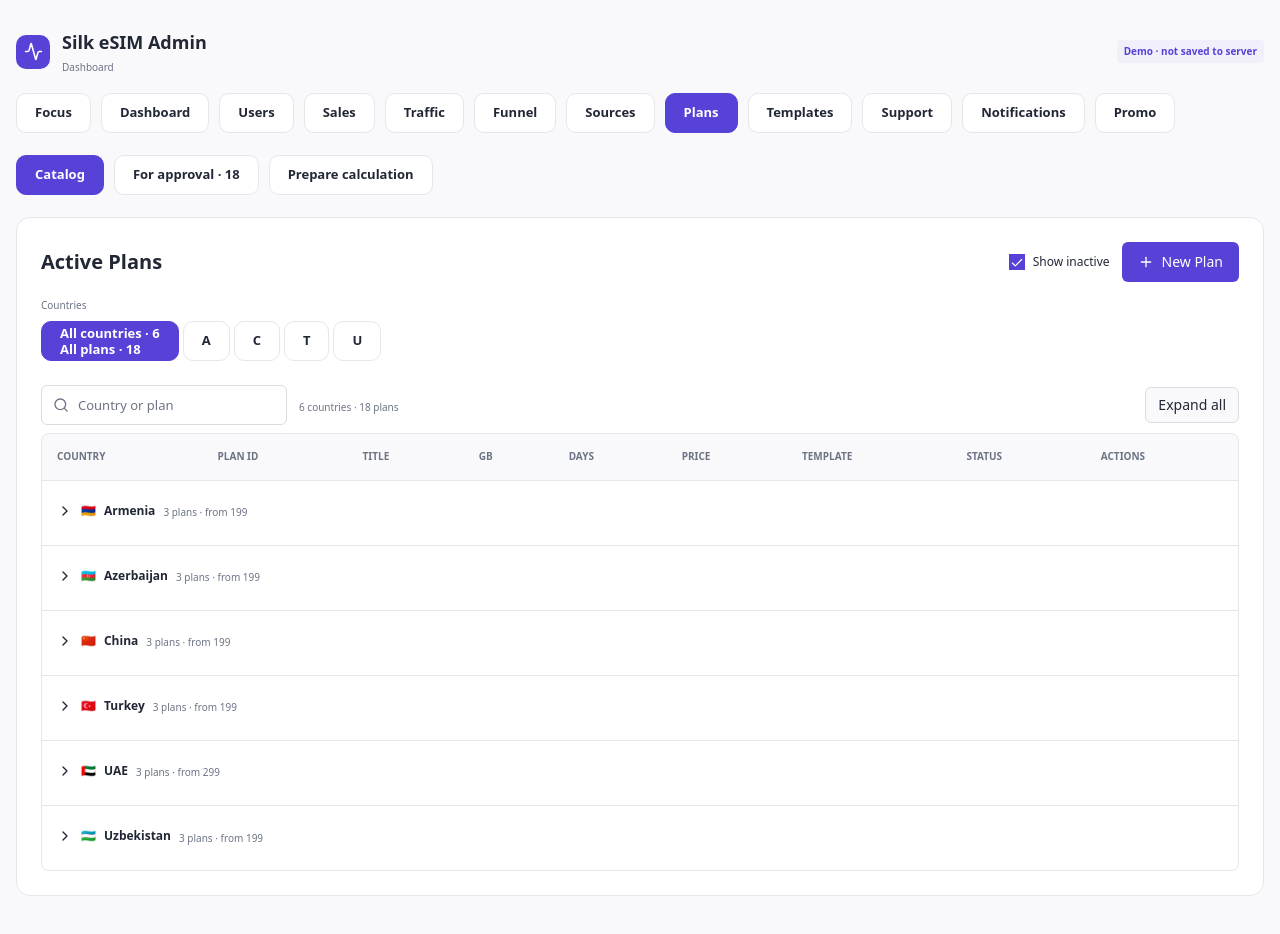
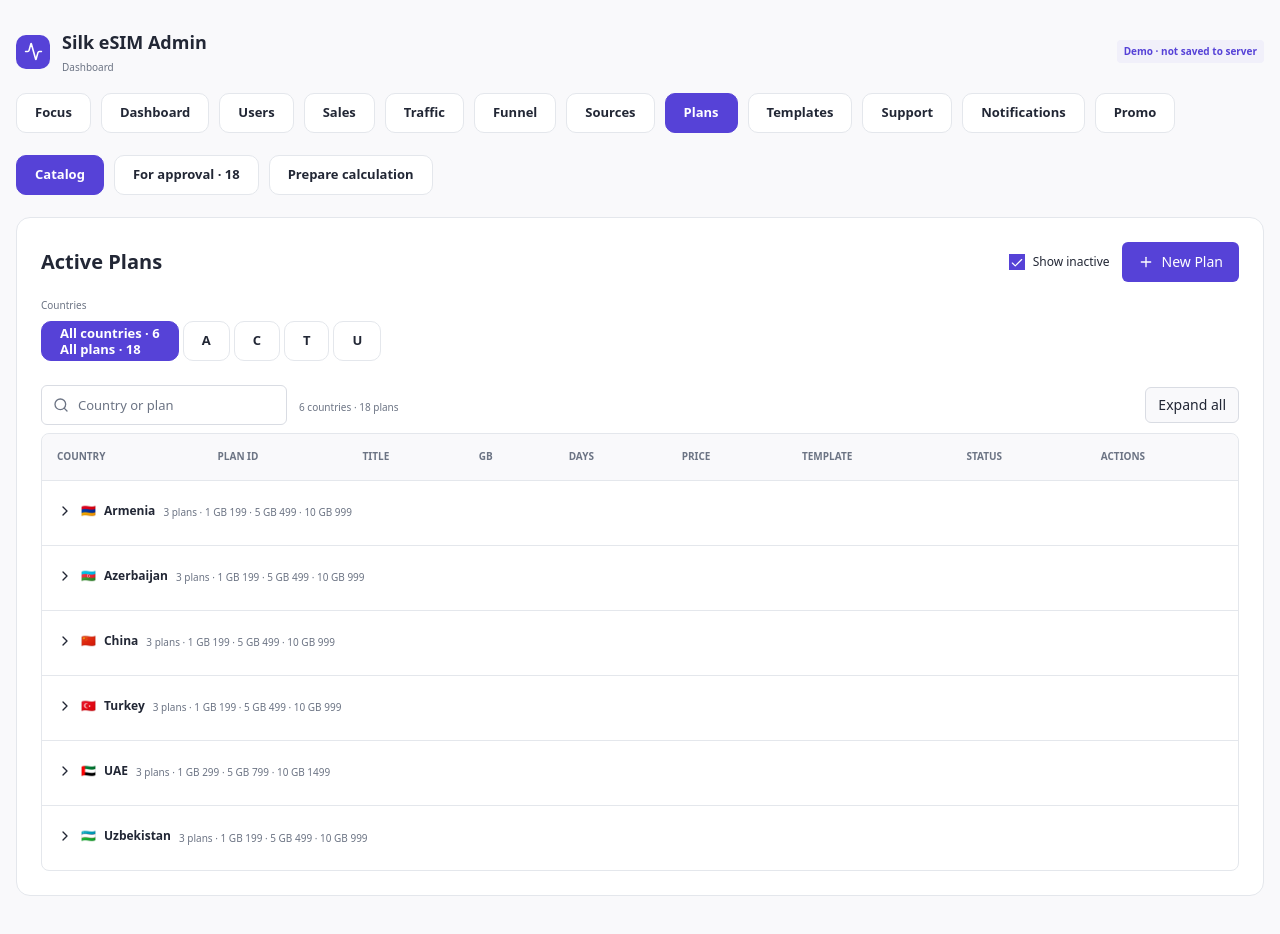
Before and after one commit to yatskovatatyana-dotcom/silk-esims, a React (Vite) app: page /admin in a window 1280 px wide. Built offline with nearby package versions, Linux system fonts and the light colour scheme.

Commit message:
Admin: country row shows plan volumes and prices

```diff
--- a/src/admin/Admin.tsx
+++ b/src/admin/Admin.tsx
@@ -107,7 +107,7 @@ export default function Admin() {
         {letter && countries.filter(([, c]) => c.name[0].toUpperCase() === letter).sort((x, y) => x[1].name.localeCompare(y[1].name)).map(([code, c]) => <button key={code} className="adm-pill" data-active={countryFilter === code} onClick={() => { seen(code); setCountryFilter(code); setOpenCountries(o => o.includes(code) ? o : [...o, code]); }}>{flag(code)} {c.name} · {c.n}</button>)}</div>{recent.length > 0 && <><div className="admin-sub mt-3 mb-2">Recently viewed</div><div className="flex flex-wrap gap-2 items-center">{recent.map(r => countries.find(([c]) => c === r)!).filter(Boolean).map(([code, c]) => <button key={code} className="adm-pill" data-active={countryFilter === code} onClick={() => { seen(code); setCountryFilter(code); setOpenCountries(o => o.includes(code) ? o : [...o, code]); }}>{flag(code)} {c.name} · {c.n}</button>)}</div></>}<div>
       </div></div>
       <div className="flex items-center justify-between gap-3 flex-wrap mb-2"><div className="flex items-center gap-3 flex-wrap"><div className="admin-search"><Search /><Input aria-label="Search plans" placeholder="Country or plan" value={query} onChange={e => setQuery(e.target.value)} /></div><span className="admin-sub">{groups.length} countries · {groups.reduce((n, [, r]) => n + r.length, 0)} plans</span></div><Action variant="outline" size="sm" onClick={() => setOpenCountries(allOpen ? [] : allCodes)}>{allOpen ? 'Collapse all' : 'Expand all'}</Action></div>
-      <div className="admin-table-wrap"><table className="admin-table"><thead><tr><th>COUNTRY</th><th>PLAN ID</th><th>TITLE</th><th>GB</th><th>DAYS</th><th>PRICE</th><th>TEMPLATE</th><th>STATUS</th><th>ACTIONS</th></tr></thead><tbody>{groups.map(([code, rows]) => { const open = openCountries.includes(code); return <Fragment key={code}><tr className="cursor-pointer" onClick={() => { if (!open) seen(code); setOpenCountries(o => open ? o.filter(x => x !== code) : [...o, code]); }}><td colSpan={9} className="font-semibold"><span className="inline-flex items-center gap-2"><ChevronDown className={`h-4 w-4 transition ${open ? '' : '-rotate-90'}`} /><span>{flag(code)}</span>{rows[0].countryEn || rows[0].country}<span className="admin-sub font-normal">{rows.length} plans · from {Math.min(...rows.map(r => r.price))}</span></span></td></tr>
+      <div className="admin-table-wrap"><table className="admin-table"><thead><tr><th>COUNTRY</th><th>PLAN ID</th><th>TITLE</th><th>GB</th><th>DAYS</th><th>PRICE</th><th>TEMPLATE</th><th>STATUS</th><th>ACTIONS</th></tr></thead><tbody>{groups.map(([code, rows]) => { const open = openCountries.includes(code); return <Fragment key={code}><tr className="cursor-pointer" onClick={() => { if (!open) seen(code); setOpenCountries(o => open ? o.filter(x => x !== code) : [...o, code]); }}><td colSpan={9} className="font-semibold"><span className="inline-flex items-center gap-2"><ChevronDown className={`h-4 w-4 transition ${open ? '' : '-rotate-90'}`} /><span>{flag(code)}</span>{rows[0].countryEn || rows[0].country}<span className="admin-sub font-normal">{rows.length} plans · {[...rows].sort((x, y) => x.gb - y.gb || x.price - y.price).map(r => `${r.gb} GB ${r.price}`).join(' · ')}</span></span></td></tr>
         {open && rows.map(t => <tr key={t.id}><td className="pl-10">{t.countryEn || t.country}</td><td className="font-mono">{t.id}</td><td>{t.titleEn || t.title}</td><td>{t.gb}</td><td>{t.days}</td><td>{t.price}</td><td className="font-mono">{t.template}</td><td><Status kind={t.active ? 'success' : 'neutral'}>{t.active ? 'Active' : 'Inactive'}</Status></td><td className="space-x-3"><button className="adm-link" aria-label={`Edit ${t.id}`} onClick={() => setEditing({ ...t })}>Edit</button><button className="adm-link danger" aria-label={`Delete ${t.id}`} onClick={() => setRemove(t)}>Delete</button></td></tr>)}</Fragment>; })}</tbody></table></div></>;
     })()}
     {view === 'review' && <>
```
